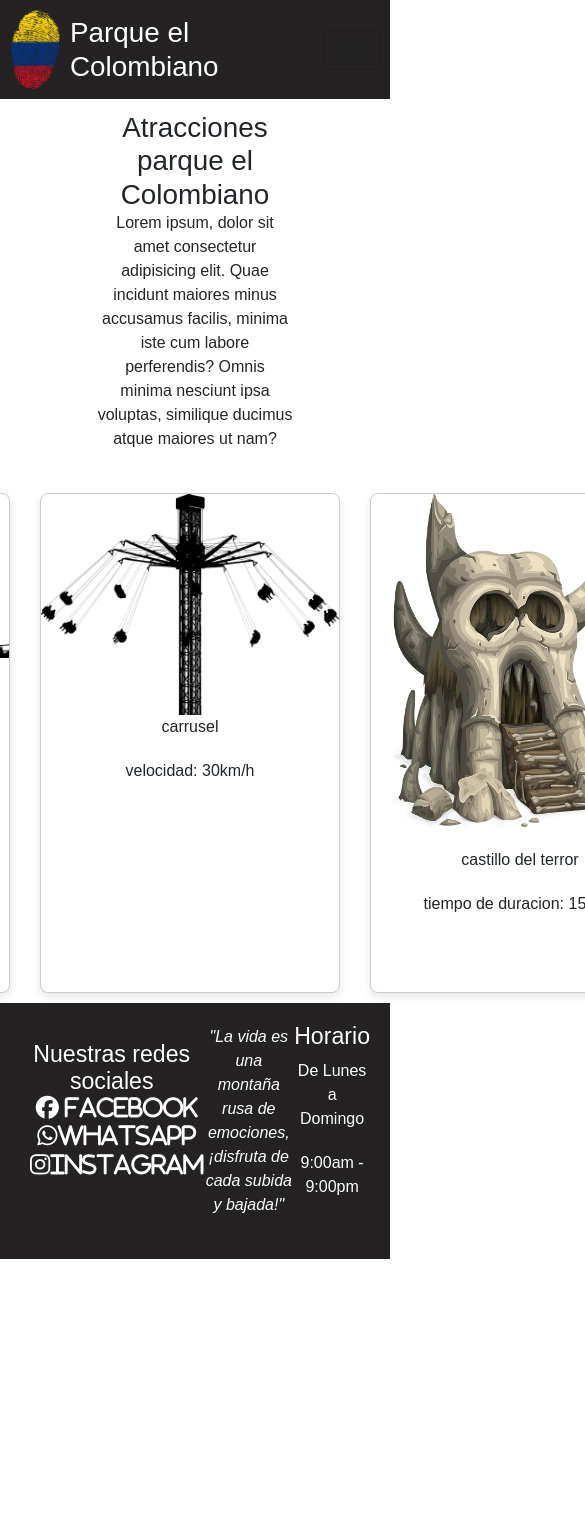
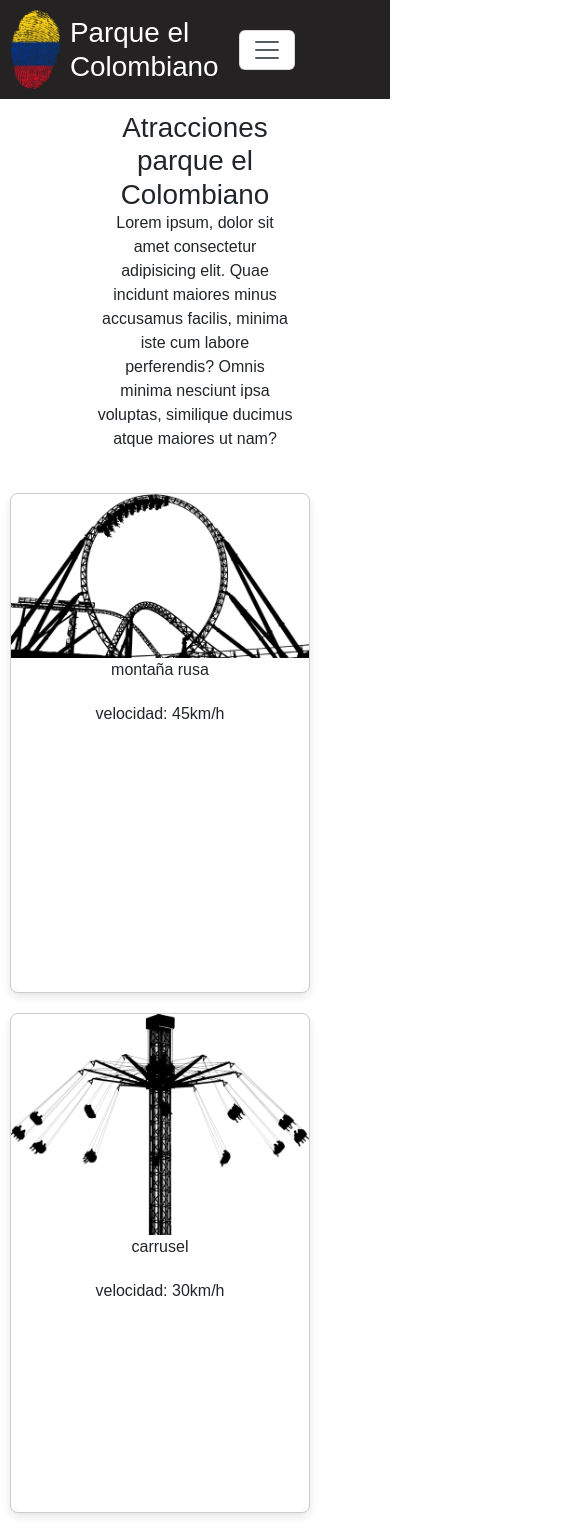
Before and after one commit to diegoandres11/preEntrega2-diegoSerna, a plain HTML site: page pages/atracciones.html in a window 390 px wide. Shown: the top 1530 px of the page, 585 px wide, since content can reach past the window. Before the commit the page ends 1259 px from the top, so only its background shows below. Drawn offline with nearby package versions, Linux system fonts and the light colour scheme.

Commit message:
agregando flex y responsive

```diff
--- a/css/style.css
+++ b/css/style.css
@@ -74,6 +74,10 @@ h2 {
     text-decoration: none;
 }
 
+.divFooter{
+    display: flex;
+    align-items: center;
+}
 
 /*estilos de las cards*/
 .card {
@@ -107,6 +111,11 @@ form {
     padding: 20px;
     border-radius: 8px;
     box-shadow: 0 0 10px rgba(0, 0, 0, 0.1);
+}
+
+.elementoAtracciones{
+    padding: 0%;
+    margin: 0;
 }
 
 .labelContact {
@@ -164,7 +173,7 @@ input[type="submit"] {
 }
 
 .nav-item {
-    margin-left: 20px; /* Espacio entre elementos del nav */
+    margin-left: 20px; /* Espacio entre del nav */
 }
 
 .nav-link {
@@ -242,12 +251,14 @@ a {
 }
 
 
-
-
 i {
     margin: 5px;
 }
 
+#hamburg{
+    color: rgb(236, 239, 134);
+    background-color: white;
+}
 
 .mensaje{
     font-style: italic;
@@ -424,6 +435,7 @@ h4 {
   .listaAtracciones{
     display: flex;
     align-items: center;
+    text-align: center;
   }
 
   /*estilos de planea tu visita*/
@@ -457,3 +469,9 @@ h4 {
   #contactoForm{
     margin: 2%;
   }
+
+  i{
+    display: block;
+    padding: 0%;
+    margin: 0%;
+  }
--- a/pages/atracciones.html
+++ b/pages/atracciones.html
@@ -12,8 +12,8 @@
 </head>
 <body>
     <!--header de la pagina atracciones-->
-    <header class="header">
-        <div class="containerHeader">
+    <header class="header container-fluid">
+        <div class="containerHeader col">
             <a href="./atracciones.html">
                 <img src="/assets/img/colombia.png" alt="logo" class="imgLogo">
             </a>
@@ -21,7 +21,7 @@
         </div>
 
         <nav class="navbar navbar-expand-lg col">
-            <button class="navbar-toggler" type="button" data-bs-toggle="collapse" data-bs-target="#navbarNav" aria-controls="navbarNav" aria-expanded="false" aria-label="Toggle navigation">
+            <button class="navbar-toggler" id="hamburg" type="button" data-bs-toggle="collapse" data-bs-target="#navbarNav" aria-controls="navbarNav" aria-expanded="false" aria-label="Toggle navigation">
                 <span class="navbar-toggler-icon"></span>
             </button>
             <div class="collapse navbar-collapse" id="navbarNav">
@@ -51,24 +51,24 @@
                 <h1 class="tituloAtracciones">Atracciones parque el Colombiano</h1>
                 <p class="textoAtrac">Lorem ipsum, dolor sit amet consectetur adipisicing elit. Quae incidunt maiores minus accusamus facilis, minima iste cum labore perferendis? Omnis minima nesciunt ipsa voluptas, similique ducimus atque maiores ut nam?</p>
             </div>
-        <section class="sectionAtracciones">
+            <section class="sectionAtracciones container">
 
-            <ul class="listaAtracciones">
-                <li class="elementoAtracciones">
+                <ul class="listaAtracciones row">
+                    <li class="elementoAtracciones col-sm-12 col-md-6 col-lg-4">
                         <article class="card">
                             <img src="/assets/img/montañaRusa.png" alt="montañaRusa" class="imgAtrac">
                             <p>montaña rusa</p>
                             <p>velocidad: 45km/h</p>
                         </article>
                     </li>
-                <li class="elementoAtracciones">
+                    <li class="elementoAtracciones col-sm-12 col-md-6 col-lg-4">
                         <article class="card">
                             <img src="/assets/img/carousel.png" alt="carrusel" class="imgAtrac">
                             <p>carrusel</p>
                             <p>velocidad: 30km/h</p>
                         </article>
                     </li>
-                <li class="elementoAtracciones">
+                    <li class="elementoAtracciones col-sm-12 col-md-6 col-lg-4">
                         <article class="card">
                             <img src="/assets/img/skull.png" alt="castilloDeTerror" class="imgAtrac">
                             <p>castillo del terror</p>
@@ -77,13 +77,14 @@
                     </li>
                 </ul>
             </section>
+
     </main>
 
     <!--footer de la pagina atracciones-->
-    <footer id="footer" class="footer">
-
-                <div>
-                        <h3 class="tituloFooter">Nuestras redes sociales</>
+    <footer id="footer" class="footer container-fluid">
+        <div class=" divFooter row">
+            <div class="col-sm-12 col-md-6 col-lg-4">
+                <h3 class="tituloFooter">Nuestras redes sociales</h3>
                 <div>
                     <a href="" class="enlace row">
                         <i class="fa-brands fa-facebook"> Facebook</i>
@@ -95,12 +96,11 @@
                         <i class="fa-brands fa-instagram">Instagram</i>
                     </a>
                 </div>
-
             </div>
 
-                <p class="mensaje">"La vida es una montaña rusa de emociones, ¡disfruta de cada subida y bajada!"</p>
+            <p class="mensaje col-sm-12 col-md-6 col-lg-4">"La vida es una montaña rusa de emociones, ¡disfruta de cada subida y bajada!"</p>
 
-                <div>
+        <div class="col-sm-12 col-md-6 col-lg-4">
             <h3 class="tituloFooter">Horario</h3>
             <div>
                 <p>De Lunes a Domingo</p>
@@ -108,6 +108,13 @@
             </div>
 
         </div>
+
+        </div>
+
+
+        </div>
+
+
     </footer>
     <!--etiqueta script cdn de bootstrap-->
     <script src="https://cdn.jsdelivr.net/npm/bootstrap@5.3.2/dist/js/bootstrap.bundle.min.js" integrity="sha384-C6RzsynM9kWDrMNeT87bh95OGNyZPhcTNXj1NW7RuBCsyN/o0jlpcV8Qyq46cDfL" crossorigin="anonymous"></script>
```
Also changed, not shown: index.html (+10 -8 lines), pages/contactanos.html (+1 -1 lines), pages/nosotros.html (+14 -10 lines), pages/planeaTuVisita.html (+1 -1 lines). Lines whose indentation alone changed are shown as unchanged.
